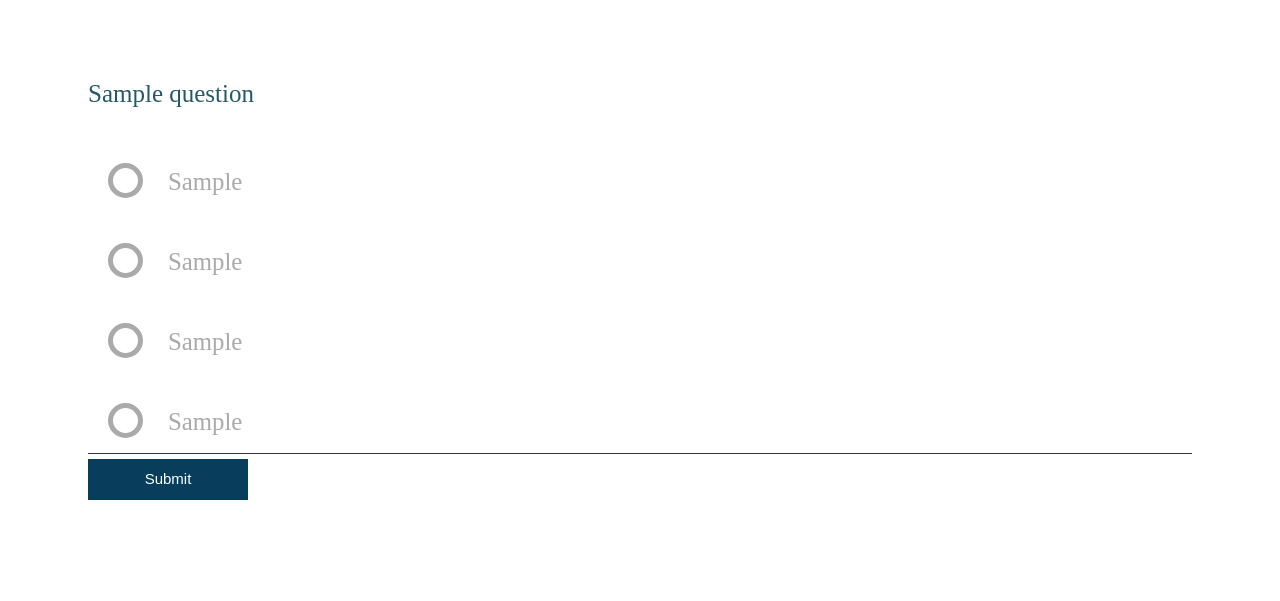
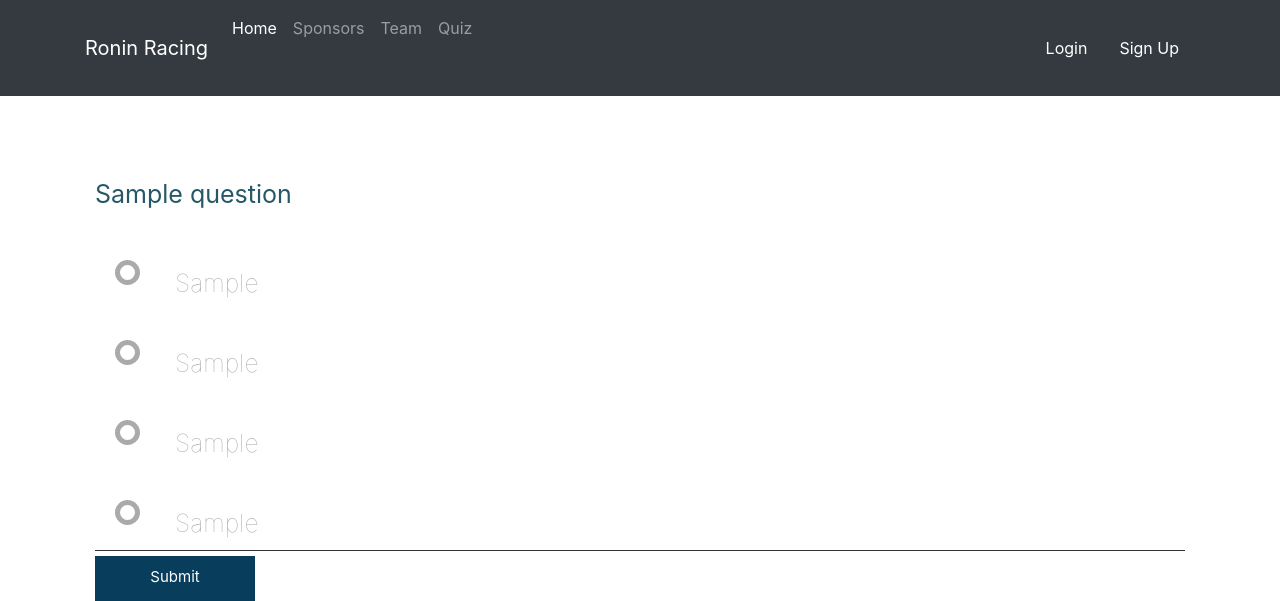
Before and after one commit to saitejach127/NitwESServer, a Django app: page /quiz/exam/ in a window 1280 px wide. Shown: the top 601 px of the page. Run offline with Django 3.2, Linux system fonts and the light colour scheme; tables that the repository leaves empty hold one stand-in row (values such as "Sample post"); some libraries are stand-ins or nearby versions.

Commit message:
final changes

```diff
--- a/NitwEs/NitwEs/settings.py
+++ b/NitwEs/NitwEs/settings.py
@@ -120,3 +120,4 @@ USE_TZ = True
 # https://docs.djangoproject.com/en/2.1/howto/static-files/
 
 STATIC_URL = '/static/'
+STATICFILES_DIRS = ('./static',)
--- a/NitwEs/NitwEs/urls.py
+++ b/NitwEs/NitwEs/urls.py
@@ -15,9 +15,13 @@ Including another URLconf
 """
 from django.contrib import admin
 from django.urls import path,include
+from quiz import views
 
 urlpatterns = [
     path('admin/', admin.site.urls),
     path('auth/', include('authentication.urls')),
     path('quiz/', include('quiz.urls')),
+    path('', views.home),
+    path('spons/', views.sponsor),
+    path('team/', views.team)
 ]
--- a/NitwEs/authentication/views.py
+++ b/NitwEs/authentication/views.py
@@ -9,7 +9,7 @@ from .models import *
 
 def signup(request):
 	response = {}
-	if request.user.is_authenticated() and request.user.is_active :
+	if request.user.is_authenticated and request.user.is_active :
 		return redirect("/")
 
 	if request.method == "POST":
@@ -36,7 +36,7 @@ def signup(request):
 		login(request, user)
 
 		return redirect("/")
-	return render(request, "authentication/signup .html", response)
+	return render(request, "authentication/signup.html", response)
 
 def signout(request):
 	logout(request)
--- a/NitwEs/quiz/views.py
+++ b/NitwEs/quiz/views.py
@@ -24,3 +24,27 @@ def exam(request):
 		response["answer"] = answer
 		response["zipped"] = zip(questions,answer)
 	return render(request, "quiz/exam.html", response)
+
+def home(request):
+	response = {}
+	if request.user.is_authenticated and request.user.is_active :
+		response["auth"] = True
+	else :
+		response["auth"] = False
+	return render(request, "home.html", response)
+
+def sponsor(request):
+	response = {}
+	if request.user.is_authenticated and request.user.is_active :
+		response["auth"] = True
+	else :
+		response["auth"] = False
+	return render(request, "sponsors.html", response)
+
+def team(request):
+	response = {}
+	if request.user.is_authenticated and request.user.is_active :
+		response["auth"] = True
+	else :
+		response["auth"] = False
+	return render(request, "team.html", response)
--- a/NitwEs/templates/quiz/exam.html
+++ b/NitwEs/templates/quiz/exam.html
@@ -3,7 +3,7 @@
 <html>
 <head>
 	<title>Exam</title>
-
+	<link rel="stylesheet" href="https://stackpath.bootstrapcdn.com/bootstrap/4.3.1/css/bootstrap.min.css" integrity="sha384-ggOyR0iXCbMQv3Xipma34MD+dH/1fQ784/j6cY/iJTQUOhcWr7x9JvoRxT2MZw1T" crossorigin="anonymous">
 	<style>
 	@import url('https://fonts.googleapis.com/css?family=Lato');
 	    .form ul{
@@ -113,6 +113,33 @@ input[type=radio]:checked ~ label{
 
 </head>
 <body style="background-color: white">
+	<nav class="navbar navbar-expand-lg navbar-dark bg-dark">
+    <div class="container">
+  <a class="navbar-brand" href="/">Ronin Racing</a>
+  <button class="navbar-toggler" type="button" data-toggle="collapse" data-target="#navbarSupportedContent" aria-controls="navbarSupportedContent" aria-expanded="false" aria-label="Toggle navigation">
+    <span class="navbar-toggler-icon"></span>
+  </button>
+
+  <div class="collapse navbar-collapse" id="navbarSupportedContent">
+    <ul class="navbar-nav mr-auto">
+      <li class="nav-item active">
+        <a class="nav-link" href="/">Home</a>
+      </li>
+      <li class="nav-item">
+        <a class="nav-link" href="/spons/">Sponsors</a>
+      </li>
+      <li class="nav-item">
+        <a href="#" class="nav-link">Team</a>
+      </li>
+      <li class="nav-item">
+      	<a href="/quiz/exam/" class="nav-link">Quiz</a>
+      </li>
+    </ul>
+    <a href="/auth/login/" class="nav-link" style="color: white;" >Login</a>
+    <a href="/auth/signup/" class="nav-link" style="color: white;">Sign Up</a>
+  </div>
+</div>
+</nav>
 <div class="container-fluid">
 <div class="form" style="max-width: 80rem; margin: 5rem;">
 
```
